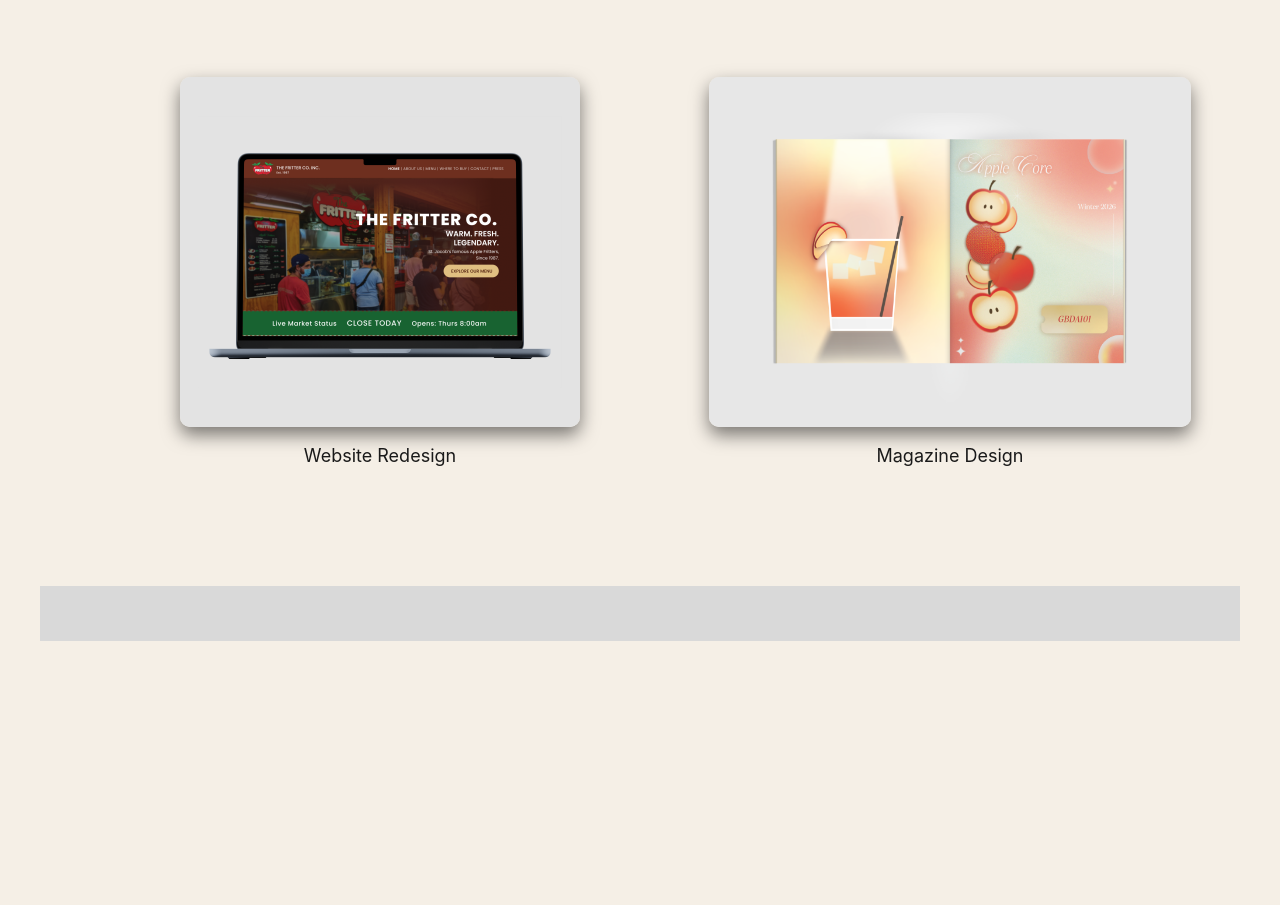
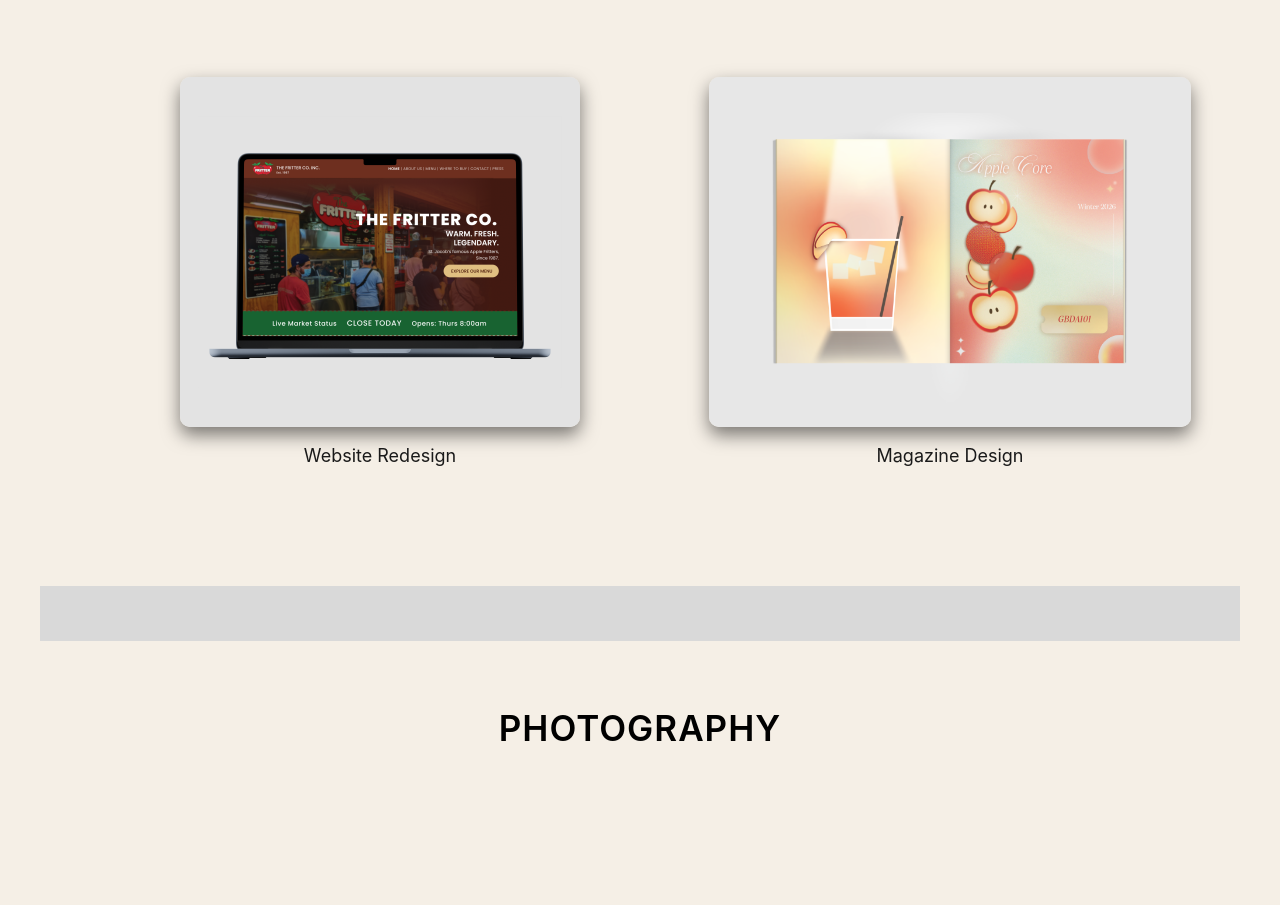
Before and after one commit to chloeleehc/a3-webdesign, a plain HTML site: page index.html in a window 1280 px wide. Shown: the part 1897-2802 px from the top of the page. Before the commit the page ends 2538 px from the top, so only its background shows below. Drawn offline with Linux system fonts and the light colour scheme.

Commit message:
( ◕ ◞ ◕ ) auto commit

```diff
--- a/index.html
+++ b/index.html
@@ -213,7 +213,6 @@
       gap: 50px;
     }
 
-
     .graphic-pic img {
       max-width: 100%;
       max-height: 350px;
@@ -229,6 +228,17 @@
       margin: 18px 0 50px 0;
       text-align: center;
     }
+
+    .photography-section {
+      padding: 60px 80px 70px 80px;
+    }
+
+    .photography-heading {
+      text-align: center;
+      font-size: 35px;
+      margin: 0 0 80px 0;
+    }
+
   </style>
   </head>
   <body>
@@ -321,6 +331,8 @@
       </div>
       </section>
     <div class="grey-divider"></div>
+        <section id="photography" class="photography-section">
+      <h2 class="photography-heading">PHOTOGRAPHY</h2>
     </div>
   </body>
 </html>
```
